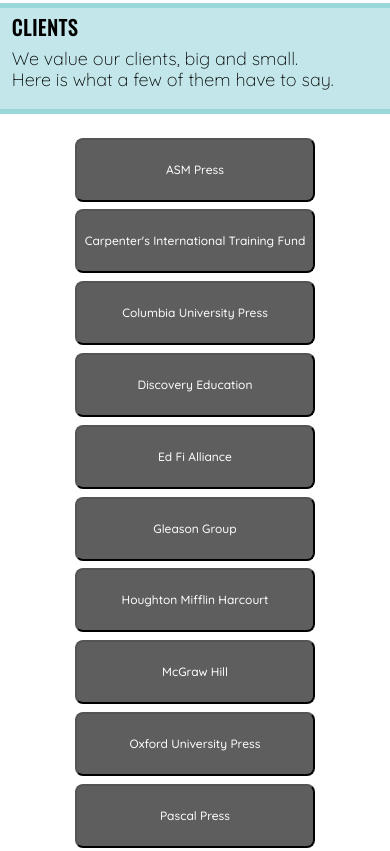
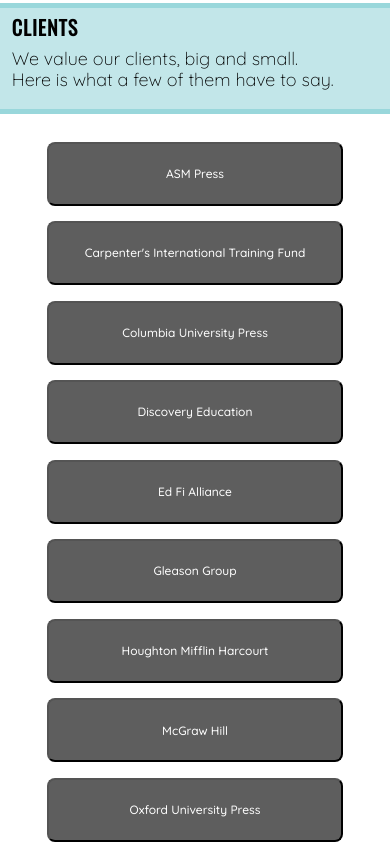
Before and after one commit to JesseDenier/Format-Website, a plain HTML site: page index.html in a window 390 px wide. Shown: the part 2900-3751 px from the top of the page. Drawn offline with nearby package versions, Linux system fonts and the light colour scheme.

Commit message:
Fixed client button padding issue and typo in CSS

```diff
--- a/css/format_website_2024_css.css
+++ b/css/format_website_2024_css.css
@@ -162,6 +162,13 @@
     margin: 20px 0;
 }
 
+/* This is necessary to make it so the hover affect doesn't happen on the padding */
+.Client {
+    width: calc(76%/3);
+    padding: 0;
+    margin: 1% 3%;
+}
+
 /* Sets the style and size of the client buttons. */
 .Client button {
     height: 48pt;
@@ -169,7 +176,7 @@
     background-color: #5E5E5E;
     color: #FFFFFF;
     font-size: 12px;
-    width: 75%;
+    width: 100%;
 }
 
 /* Hides the client quotes until the buttons are hovered. */
@@ -239,10 +246,14 @@
     top: 0.4vw;
 }
 
-/* Removes the fixed navigation menu when screen is too small, and adjusts flexbox elements to be 2 column. */
+/* Removes the fixed navigation menu when screen is too small, and adjusts flexbox elements to be 2 column. Client needed to change because of margins.*/
 @media screen and (max-width: 992px) {
-    .Centered_Flexbox * {
+    .Centered_Flexbox>* {
         width: 50%;
+    }
+
+    .Client {
+        width: 44%;
     }
 
     nav {
@@ -250,10 +261,14 @@
     }
 }
 
-/* Adjusts flexbox elements to be 1 column with extra space on sides. */
+/* Adjusts flexbox elements to be 1 column with extra space on sides. Client needed to change because of margins.*/
 @media screen and (max-width: 576px) {
-    .Centered_Flexbox * {
+    .Centered_Flexbox>* {
         width: 100%;
+    }
+
+    .Client {
+        width: 94%;
     }
 
     .Centered_Flexbox>* {
```
